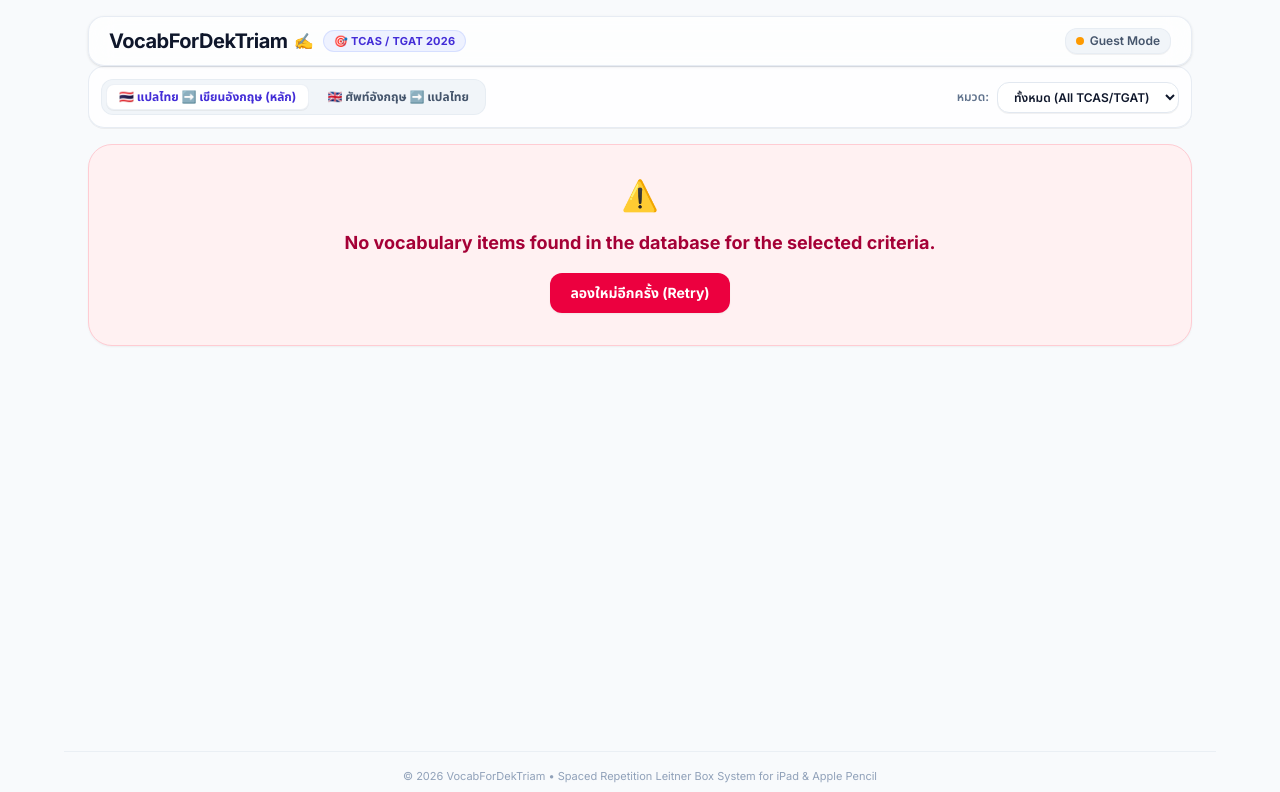
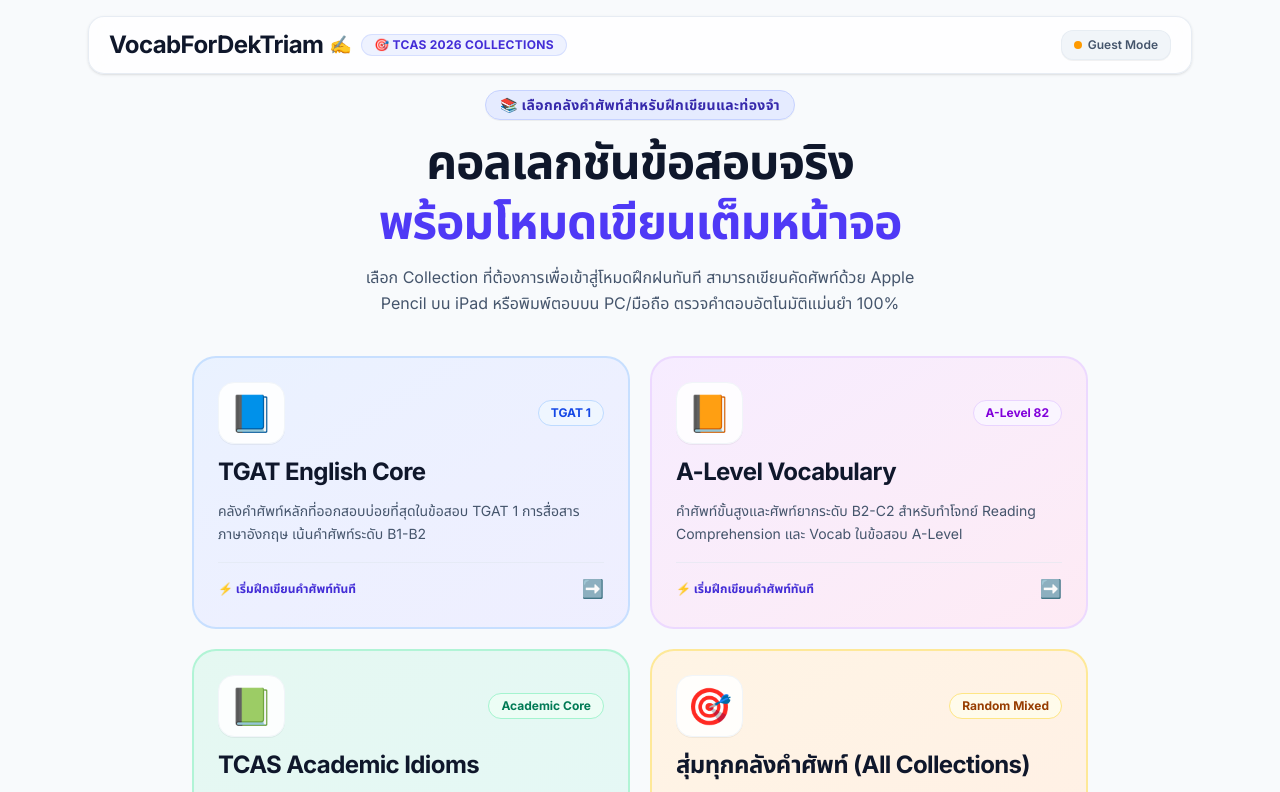
Before and after one commit to basehappy19/vocabfordektriam, a Next.js app: page / in a window 1280 px wide. Shown: the top 792 px of the page. Built offline with nearby package versions, Linux system fonts and the light colour scheme; no server answers; the database is empty.

Commit message:
feat: add collection hub home screen, full screen practice route, exact typing auto-reveal, and remove crossed out text

```diff
--- a/app/page.tsx
+++ b/app/page.tsx
@@ -1,33 +1,72 @@
 import React from "react";
-import PracticeSession from "@/components/practice/practice-session";
+import Link from "next/link";
 import { auth } from "@/lib/auth";
 
 export default async function Home() {
   const session = await auth();
   const user = session?.user;
 
+  const collections = [
+    {
+      id: "TGAT-Eng",
+      title: "TGAT English Core",
+      badge: "TGAT 1",
+      badgeColor: "bg-blue-50 text-blue-700 border-blue-200",
+      description: "คลังคำศัพท์หลักที่ออกสอบบ่อยที่สุดในข้อสอบ TGAT 1 การสื่อสารภาษาอังกฤษ เน้นคำศัพท์ระดับ B1-B2",
+      icon: "📘",
+      color: "from-blue-500/10 to-indigo-500/10 border-blue-200/80 hover:border-blue-400",
+    },
+    {
+      id: "A-Level",
+      title: "A-Level Vocabulary",
+      badge: "A-Level 82",
+      badgeColor: "bg-purple-50 text-purple-700 border-purple-200",
+      description: "คำศัพท์ขั้นสูงและศัพท์ยากระดับ B2-C2 สำหรับทำโจทย์ Reading Comprehension และ Vocab ในข้อสอบ A-Level",
+      icon: "📙",
+      color: "from-purple-500/10 to-pink-500/10 border-purple-200/80 hover:border-purple-400",
+    },
+    {
+      id: "TCAS-Academic",
+      title: "TCAS Academic Idioms",
+      badge: "Academic Core",
+      badgeColor: "bg-emerald-50 text-emerald-700 border-emerald-200",
+      description: "สำนวนภาษาอังกฤษ ศัพท์เชิงวิชาการ และวลีสำคัญที่มักพบในบทความความเรียงของมหาวิทยาลัย",
+      icon: "📗",
+      color: "from-emerald-500/10 to-teal-500/10 border-emerald-200/80 hover:border-emerald-400",
+    },
+    {
+      id: "all",
+      title: "สุ่มทุกคลังคำศัพท์ (All Collections)",
+      badge: "Random Mixed",
+      badgeColor: "bg-amber-50 text-amber-800 border-amber-200",
+      description: "ท้าทายความจำขั้นสุดโดยสุ่มคำศัพท์จากทุกคลังข้อสอบ TCAS/TGAT/A-Level รวมกันแบบไร้ขีดจำกัด",
+      icon: "🎯",
+      color: "from-amber-500/10 to-orange-500/10 border-amber-200/80 hover:border-amber-400",
+    },
+  ];
+
   return (
-    <div className="min-h-screen flex flex-col justify-between bg-[#f8fafc]">
-      {/* Modern Floating Glass Navbar ("Navbar ลอยใส ๆ โปร่งมองทะลุได้เบลอ ๆ") */}
+    <div className="min-h-screen flex flex-col justify-between bg-[#f8fafc] text-slate-900 font-sans">
+      {/* Modern Floating Glass Navbar */}
       <header className="sticky top-3 sm:top-4 z-50 w-full max-w-6xl mx-auto px-3 sm:px-6">
-        <nav className="flex items-center justify-between py-2.5 px-4 sm:px-5 bg-white/75 backdrop-blur-md border border-slate-200/80 rounded-2xl shadow-sm transition-all">
+        <nav className="flex items-center justify-between py-3 px-5 bg-white/80 backdrop-blur-md border border-slate-200/80 rounded-2xl shadow-sm transition-all">
           <div className="flex items-center gap-2.5">
-            <h1 className="text-lg sm:text-xl font-black tracking-tight text-slate-900 flex items-center gap-1.5">
-              VocabForDekTriam <span className="text-base">✍️</span>
+            <h1 className="text-xl sm:text-2xl font-black tracking-tight text-slate-900 flex items-center gap-1.5">
+              VocabForDekTriam <span className="text-lg">✍️</span>
             </h1>
-            <span className="hidden sm:inline-block px-2.5 py-0.5 bg-indigo-50 text-indigo-700 border border-indigo-200/60 rounded-full text-[11px] font-bold uppercase tracking-wide">
-              🎯 TCAS / TGAT 2026
+            <span className="hidden md:inline-block px-3 py-0.5 bg-indigo-50 text-indigo-700 border border-indigo-200/60 rounded-full text-xs font-bold uppercase tracking-wide">
+              🎯 TCAS 2026 Collections
             </span>
           </div>
 
           <div className="flex items-center gap-2 text-xs font-semibold">
             {user ? (
-              <span className="px-2.5 py-1 bg-emerald-50 text-emerald-700 border border-emerald-200/60 rounded-xl flex items-center gap-1.5 shadow-2xs">
+              <span className="px-3 py-1.5 bg-emerald-50 text-emerald-700 border border-emerald-200/60 rounded-xl flex items-center gap-1.5 shadow-2xs">
                 <span className="w-2 h-2 rounded-full bg-emerald-500 animate-pulse" />
                 <span>{user.name || "Student"}</span>
               </span>
             ) : (
-              <span className="px-2.5 py-1 bg-slate-100 text-slate-600 border border-slate-200/60 rounded-xl flex items-center gap-1.5 shadow-2xs">
+              <span className="px-3 py-1.5 bg-slate-100 text-slate-600 border border-slate-200/60 rounded-xl flex items-center gap-1.5 shadow-2xs">
                 <span className="w-2 h-2 rounded-full bg-amber-500" />
                 <span>Guest Mode</span>
               </span>
@@ -36,13 +75,57 @@ export default async function Home() {
         </nav>
       </header>
 
-      {/* Main Interactive Practice Component (Expanded to Full Screen Width & Height) */}
-      <main className="flex-1 w-full max-w-6xl mx-auto flex flex-col items-center px-3 sm:px-6 py-4">
-        <PracticeSession />
+      {/* Hero & Collection Grid Section */}
+      <main className="flex-1 w-full max-w-6xl mx-auto px-4 sm:px-6 py-8 flex flex-col items-center justify-center gap-8">
+        <div className="text-center max-w-2xl flex flex-col gap-3">
+          <span className="inline-block px-3.5 py-1 bg-indigo-100/80 text-indigo-800 rounded-full text-xs sm:text-sm font-bold tracking-wide border border-indigo-200 mx-auto shadow-2xs">
+            📚 เลือกคลังคำศัพท์สำหรับฝึกเขียนและท่องจำ
+          </span>
+          <h2 className="text-3xl sm:text-4xl md:text-5xl font-black tracking-tight text-slate-900 leading-tight">
+            คอลเลกชันข้อสอบจริง <br className="hidden sm:inline" />
+            <span className="text-indigo-600">พร้อมโหมดเขียนเต็มหน้าจอ</span>
+          </h2>
+          <p className="text-sm sm:text-base text-slate-600 leading-relaxed max-w-xl mx-auto">
+            เลือก Collection ที่ต้องการเพื่อเข้าสู่โหมดฝึกฝนทันที สามารถเขียนคัดศัพท์ด้วย Apple Pencil บน iPad หรือพิมพ์ตอบบน PC/มือถือ ตรวจคำตอบอัตโนมัติแม่นยำ 100%
+          </p>
+        </div>
+
+        {/* Collection Grid */}
+        <div className="grid grid-cols-1 sm:grid-cols-2 gap-5 w-full max-w-4xl mt-2">
+          {collections.map((col) => (
+            <Link
+              key={col.id}
+              href={`/practice?category=${col.id}`}
+              className={`group relative flex flex-col justify-between gap-4 p-6 rounded-3xl bg-gradient-to-br ${col.color} bg-white border-2 transition-all duration-200 hover:shadow-lg hover:-translate-y-1 active:translate-y-0`}
+            >
+              <div className="flex flex-col gap-3">
+                <div className="flex items-center justify-between">
+                  <span className="text-4xl p-2.5 bg-white/90 rounded-2xl shadow-2xs border border-slate-100 group-hover:scale-110 transition-transform">
+                    {col.icon}
+                  </span>
+                  <span className={`px-3 py-1 rounded-full text-xs font-bold border ${col.badgeColor}`}>
+                    {col.badge}
+                  </span>
+                </div>
+                <h3 className="text-xl sm:text-2xl font-black text-slate-900 tracking-tight group-hover:text-indigo-600 transition-colors">
+                  {col.title}
+                </h3>
+                <p className="text-xs sm:text-sm text-slate-600 font-normal leading-relaxed">
+                  {col.description}
+                </p>
+              </div>
+
+              <div className="pt-3 border-t border-slate-200/60 flex items-center justify-between text-xs font-bold text-indigo-700 group-hover:translate-x-1 transition-transform">
+                <span>⚡ เริ่มฝึกเขียนคำศัพท์ทันที</span>
+                <span className="text-lg">➡️</span>
+              </div>
+            </Link>
+          ))}
+        </div>
       </main>
 
-      {/* Ultra-compact minimalist footer */}
-      <footer className="w-full max-w-6xl mx-auto py-4 px-4 border-t border-slate-200/60 text-center text-[11px] text-slate-400">
+      {/* Minimalist Footer */}
+      <footer className="w-full max-w-6xl mx-auto py-5 px-4 border-t border-slate-200/60 text-center text-xs text-slate-400 font-medium">
         © {new Date().getFullYear()} VocabForDekTriam • Spaced Repetition Leitner Box System for iPad & Apple Pencil
       </footer>
     </div>
--- a/components/practice/practice-session.tsx
+++ b/components/practice/practice-session.tsx
@@ -28,7 +28,11 @@ interface VocabData {
   };
 }
 
-export default function PracticeSession() {
+interface PracticeSessionProps {
+  initialCategory?: string;
+}
+
+export default function PracticeSession({ initialCategory = "" }: PracticeSessionProps) {
   const [vocab, setVocab] = useState<VocabData | null>(null);
   const [loading, setLoading] = useState(true);
   const [error, setError] = useState<string | null>(null);
@@ -37,12 +41,16 @@ export default function PracticeSession() {
   const [practiceDirection, setPracticeDirection] = useState<"TH_TO_EN" | "EN_TO_TH">("TH_TO_EN");
   const [showAnswer, setShowAnswer] = useState(false);
   const [isReviewing, setIsReviewing] = useState(false);
-  const [selectedCategory, setSelectedCategory] = useState<string>("");
+  const [selectedCategory, setSelectedCategory] = useState<string>(
+    initialCategory === "all" ? "" : initialCategory
+  );
+  const [typedInput, setTypedInput] = useState("");
 
   const fetchNextVocab = useCallback(async () => {
     setLoading(true);
     setError(null);
     setShowAnswer(false);
+    setTypedInput("");
 
     try {
       const url = selectedCategory
@@ -102,7 +110,7 @@ export default function PracticeSession() {
 
   return (
     <div className="w-full flex flex-col flex-1 gap-4 text-slate-900 font-sans">
-      {/* Sleek Minimal Controls Strip ("ลด Text ให้ดู Modern") */}
+      {/* Sleek Minimal Controls Strip */}
       <div className="flex flex-wrap items-center justify-between gap-3 bg-white/80 backdrop-blur-sm p-3 rounded-2xl border border-slate-200/80 shadow-2xs">
         <div className="flex items-center gap-1.5 bg-slate-100 p-1 rounded-xl border border-slate-200/60">
           <button
@@ -211,11 +219,10 @@ export default function PracticeSession() {
 
           {/* Primary Prompt Display Card based on Direction */}
           {practiceDirection === "TH_TO_EN" ? (
-            /* TH_TO_EN Mode: Show Thai Meaning Prominently at top -> write English */
             <div className="flex flex-col sm:flex-row items-start sm:items-center justify-between gap-3 bg-slate-50 border border-slate-200/80 p-5 rounded-2xl">
               <div className="flex flex-col gap-1">
                 <span className="text-xs font-bold uppercase tracking-wider text-indigo-600">
-                  📌 โจทย์ความหมายภาษาไทย (เขียนศัพท์อังกฤษลงในตารางด้านล่าง)
+                  📌 โจทย์ความหมายภาษาไทย
                 </span>
                 <h2 className="text-2xl sm:text-3xl md:text-4xl font-black text-slate-900 leading-snug">
                   {vocab.meaning}
@@ -223,7 +230,7 @@ export default function PracticeSession() {
               </div>
               {!showAnswer ? (
                 <span className="text-xs font-semibold text-slate-500 bg-white px-3 py-1.5 rounded-xl border border-slate-200 whitespace-nowrap self-start sm:self-center">
-                  ✍️ เขียนคำอังกฤษด้วย Apple Pencil
+                  ✍️ เขียนหรือพิมพ์คำอังกฤษ
                 </span>
               ) : (
                 <div className="flex items-center gap-2 bg-indigo-50 border border-indigo-200 px-3 py-1.5 rounded-xl self-start sm:self-center">
@@ -232,11 +239,10 @@ export default function PracticeSession() {
               )}
             </div>
           ) : (
-            /* EN_TO_TH Mode: Show English Word at top -> write Thai meaning */
             <div className="flex flex-col sm:flex-row sm:items-center justify-between gap-4 bg-slate-50 border border-slate-200/80 p-5 rounded-2xl">
               <div className="flex flex-col gap-1">
                 <span className="text-xs font-bold uppercase tracking-wider text-indigo-600">
-                  📌 โจทย์คำศัพท์ภาษาอังกฤษ (เขียน/ทายความหมายภาษาไทย)
+                  📌 โจทย์คำศัพท์ภาษาอังกฤษ (ทายความหมายภาษาไทย)
                 </span>
                 <div className="flex items-baseline gap-3 mt-1">
                   <h1 className="text-3xl sm:text-4xl md:text-5xl font-black tracking-tight text-slate-900">
@@ -255,7 +261,30 @@ export default function PracticeSession() {
             </div>
           )}
 
-          {/* iPad Apple Pencil Massive Full-Screen Grid Handwriting Pad ("ทำให้โซนเขียนเต็มหน้าจอ" + "ลายตารางจาง ๆ") */}
+          {/* Keyboard Typing Input Box for Non-iPad / Exact Spelling Auto-Reveal */}
+          {!showAnswer && practiceDirection === "TH_TO_EN" && (
+            <div className="w-full flex flex-col sm:flex-row items-stretch sm:items-center gap-2.5 bg-indigo-50/50 border border-indigo-100 p-3.5 rounded-2xl">
+              <div className="flex items-center gap-1.5 text-indigo-900 font-bold text-xs whitespace-nowrap px-1">
+                <span>⌨️ สำหรับ PC / มือถือ (พิมพ์ถูกเป๊ะเฉลยทันที):</span>
+              </div>
+              <input
+                type="text"
+                placeholder="พิมพ์คำศัพท์ภาษาอังกฤษที่นี่โดยไม่ต้องกดปุ่มเฉลย..."
+                value={typedInput}
+                onChange={(e) => {
+                  const val = e.target.value;
+                  setTypedInput(val);
+                  if (val.trim().toLowerCase() === vocab.word.toLowerCase()) {
+                    setShowAnswer(true);
+                  }
+                }}
+                aria-label="พิมพ์คำศัพท์ภาษาอังกฤษเพื่อตรวจคำตอบอัตโนมัติ"
+                className="flex-1 w-full px-4 py-2.5 rounded-xl border border-slate-300 focus:border-indigo-600 focus:ring-2 focus:ring-indigo-100 focus:outline-none text-base font-bold text-slate-900 bg-white placeholder:text-slate-400 placeholder:font-normal shadow-2xs"
+              />
+            </div>
+          )}
+
+          {/* iPad Apple Pencil Massive Full-Screen Grid Handwriting Pad */}
           <div className="w-full flex-1 flex flex-col">
             <CanvasLoader
               wordToPractice={vocab.word}
@@ -280,13 +309,9 @@ export default function PracticeSession() {
               </button>
             ) : (
               <div className="flex flex-col gap-5 p-6 bg-slate-50 rounded-2xl border border-slate-200 animate-fadeIn shadow-2xs">
-                {/* Revealed Answer Box */}
+                {/* Revealed Answer Box without crossed-out text */}
                 {practiceDirection === "TH_TO_EN" ? (
                   <div className="flex flex-col sm:flex-row items-start sm:items-center justify-between gap-4 p-5 bg-white border border-indigo-200 rounded-2xl shadow-xs">
-                    <div className="flex flex-col gap-1">
-                      <span className="text-xs font-bold uppercase tracking-wider text-indigo-600">
-                        ✨ เฉลยคำศัพท์ภาษาอังกฤษ (Answer Word)
-                      </span>
                     <div className="flex items-baseline gap-3">
                       <span className="text-3xl sm:text-4xl font-black text-slate-900">
                         {vocab.word}
@@ -297,13 +322,12 @@ export default function PracticeSession() {
                         </span>
                       )}
                     </div>
-                    </div>
                     <TTSButton text={vocab.word} lang="en-US" size="lg" label="ฟังเสียงคำศัพท์" />
                   </div>
                 ) : (
                   <div className="flex flex-col gap-1 p-5 bg-white border border-indigo-200 rounded-2xl shadow-xs">
                     <span className="text-xs font-bold uppercase tracking-wider text-indigo-600">
-                      ✨ เฉลยคำแปลและความหมาย (Meaning)
+                      ✨ เฉลยคำแปลและความหมาย
                     </span>
                     <p className="text-xl sm:text-2xl font-bold text-slate-900">
                       {vocab.meaning}
@@ -311,22 +335,10 @@ export default function PracticeSession() {
                   </div>
                 )}
 
-                {/* AI Example Sentence Block */}
+                {/* AI Example Sentence Block without crossed-out headers */}
                 {vocab.exampleSentence && (
                   <div className="flex flex-col gap-2 pt-1">
-                    <div className="flex items-center justify-between">
-                      <span className="text-xs font-bold uppercase tracking-wider text-slate-600 flex items-center gap-1.5">
-                        <span>💡 ประโยคตัวอย่างเตรียมสอบ (Example Sentence)</span>
-                        {vocab.meta?.wasAiGenerated ? (
-                          <span className="px-2 py-0.5 bg-emerald-100 text-emerald-800 rounded text-[10px] font-bold border border-emerald-200">
-                            🤖 AI Generated Now (Lazy-Cached to DB)
-                          </span>
-                        ) : (
-                          <span className="px-2 py-0.5 bg-blue-100 text-blue-800 rounded text-[10px] font-bold border border-blue-200">
-                            ⚡ Served Direct from DB (No AI Cost)
-                          </span>
-                        )}
-                      </span>
+                    <div className="flex items-center justify-end">
                       <TTSButton
                         text={vocab.exampleSentence}
                         lang="en-US"
@@ -347,15 +359,13 @@ export default function PracticeSession() {
                   </div>
                 )}
 
-                {/* Spaced Repetition Leitner Box Grading Buttons */}
+                {/* Spaced Repetition Leitner Box Grading Buttons / Next Button */}
                 <div className="flex flex-col gap-3 pt-4 border-t border-slate-200">
+                  {mode === "AUTHENTICATED" ? (
+                    <>
                       <span className="text-xs font-bold text-center text-slate-600 mb-1">
-                    {mode === "AUTHENTICATED"
-                      ? "ให้คะแนนความจำของคุณเพื่อปรับรอบทบทวนถัดไป (Spaced Repetition Leitner Box Algorithm):"
-                      : "กดเพื่อสุ่มคำศัพท์ถัดไป (Guest Mode):"}
+                        ให้คะแนนความจำของคุณเพื่อปรับรอบทบทวนถัดไป (Spaced Repetition):
                       </span>
-
-                  {mode === "AUTHENTICATED" ? (
                       <div className="grid grid-cols-2 sm:grid-cols-4 gap-3">
                         <button
                           type="button"
@@ -401,6 +411,7 @@ export default function PracticeSession() {
                           <span className="text-[11px] opacity-80 font-normal">เลื่อนเร็ว +2 กล่อง</span>
                         </button>
                       </div>
+                    </>
                   ) : (
                     <button
                       type="button"
@@ -408,7 +419,7 @@ export default function PracticeSession() {
                       aria-label="ฝึกคำศัพท์ถัดไป"
                       className="w-full py-4 bg-indigo-600 hover:bg-indigo-700 active:bg-indigo-800 text-white font-extrabold rounded-xl shadow-sm transition-colors text-center text-base"
                     >
-                      ➡️ สุ่มฝึกคำศัพท์ถัดไป (Next Random Word)
+                      คำศัพท์ถัดไป ➡️
                     </button>
                   )}
                 </div>
```
Also changed, not shown: app/practice/page.tsx (added, +55 -0 lines), app/practice/practice-wrapper.tsx (added, +12 -0 lines). Lines whose indentation alone changed are shown as unchanged.
